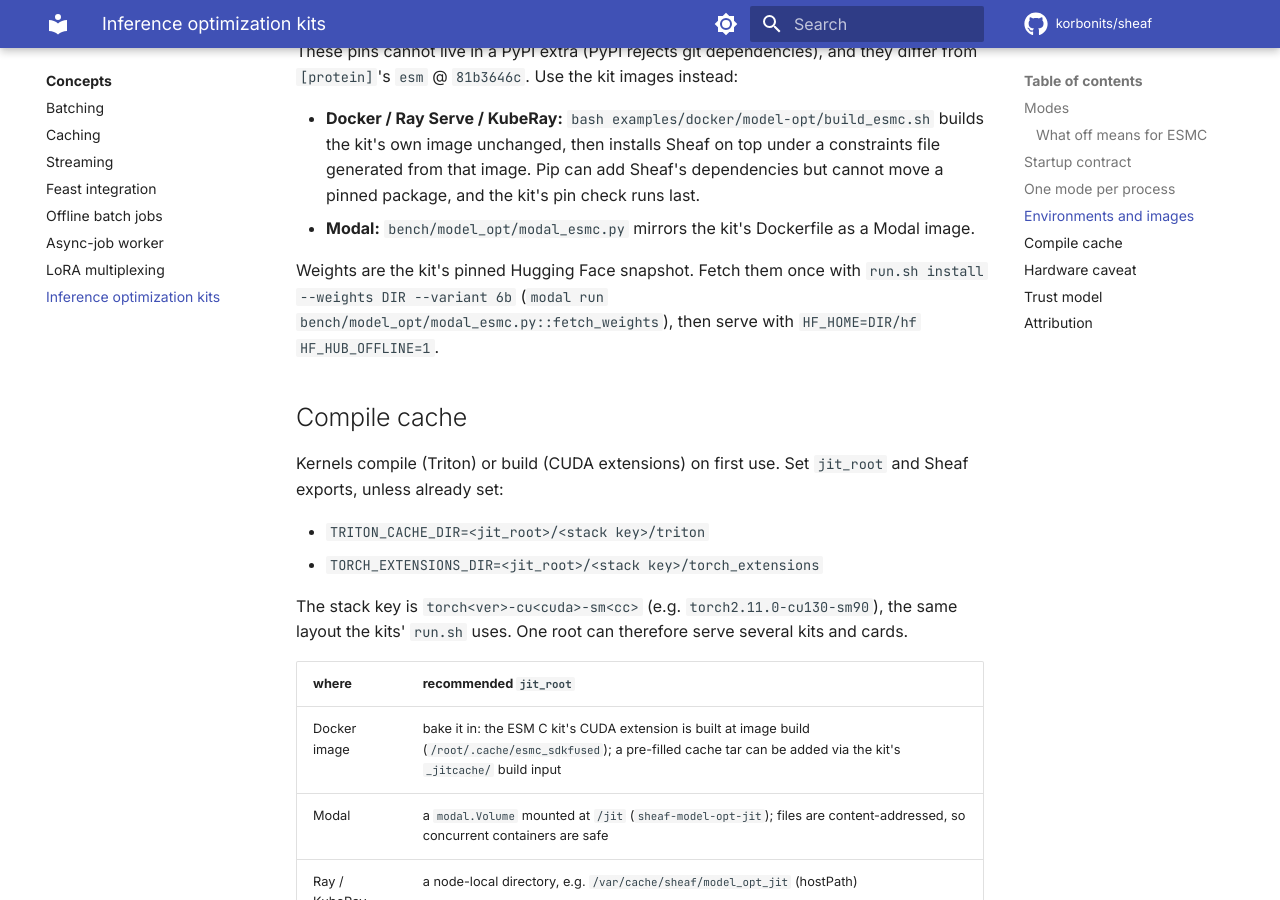
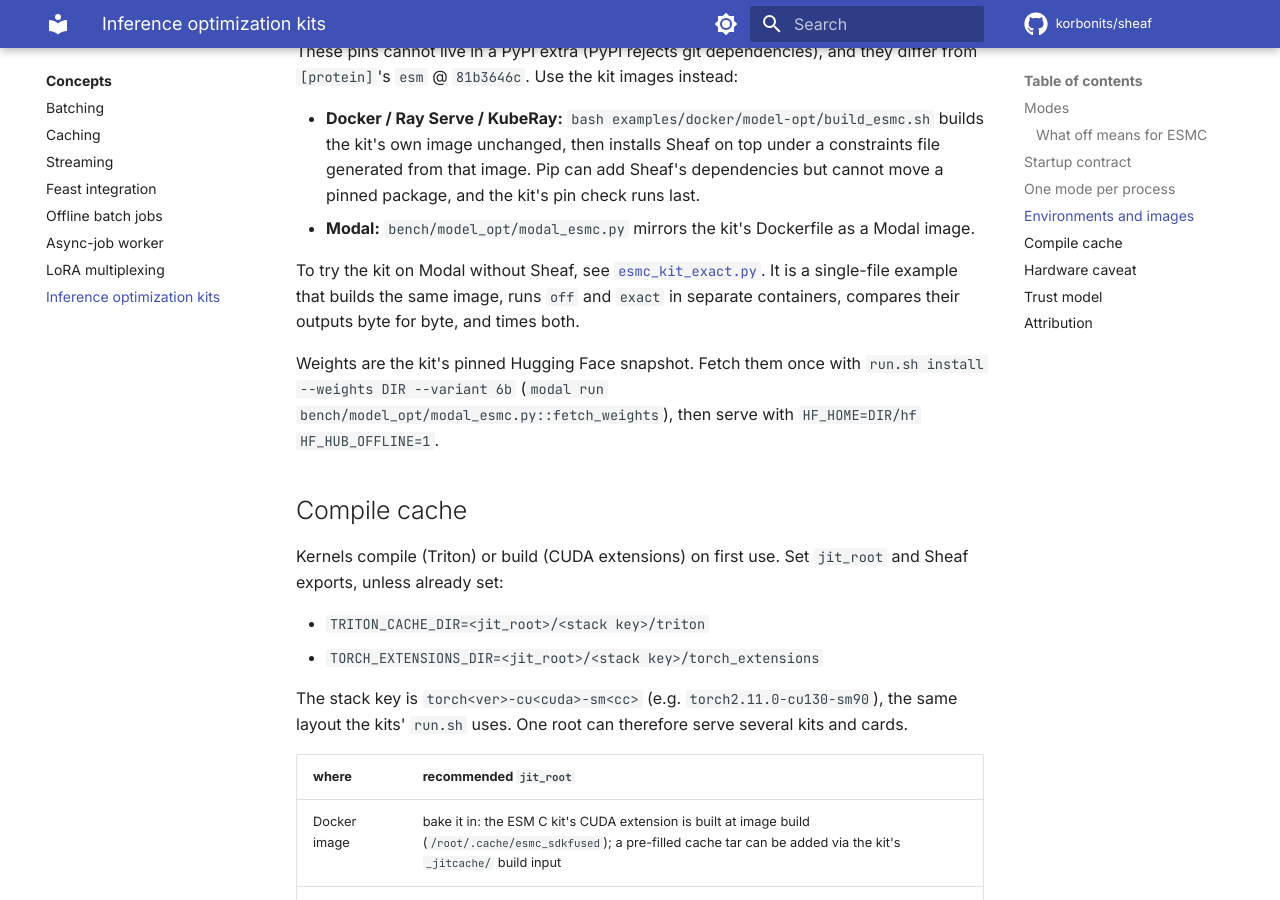
Before and after one commit to korbonits/sheaf, an MkDocs documentation site: the page built from docs/concepts/model_opt.md, in a window 1280 px wide and 900 px high, scrolled down 2731 px. Built offline with MkDocs 1.6.1 and Material for MkDocs 9.7.7, drawn with Linux system fonts in a browser that asks for light colours; comment, search, counter and statistics services are not loaded.

Commit message:
docs: link the standalone Modal example for the ESM C kit
Co-Authored-By: Claude Opus 5.5 (1M context) <noreply@anthropic.com>

```diff
--- a/docs/concepts/model_opt.md
+++ b/docs/concepts/model_opt.md
@@ -114,6 +114,11 @@ instead:
 - **Modal:** `bench/model_opt/modal_esmc.py` mirrors the kit's Dockerfile as a
   Modal image.
 
+To try the kit on Modal without Sheaf, see
+[`esmc_kit_exact.py`](https://github.com/korbonits/modal-examples/blob/9478f78d4df4cafb28c5e6fa7c7315fe354653d4/misc/esmc_kit_exact.py).
+It is a single-file example that builds the same image, runs `off` and `exact`
+in separate containers, compares their outputs byte for byte, and times both.
+
 Weights are the kit's pinned Hugging Face snapshot. Fetch them once with
 `run.sh install --weights DIR --variant 6b` (`modal run
 bench/model_opt/modal_esmc.py::fetch_weights`), then serve with
```
